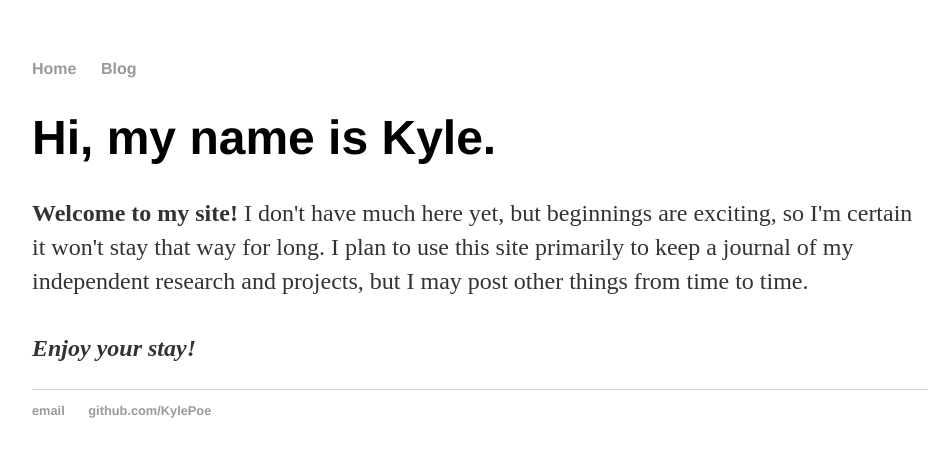
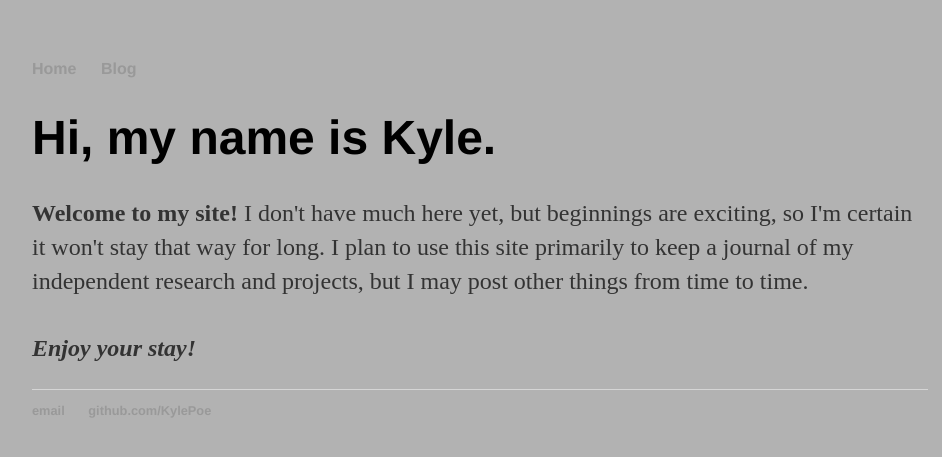
Before and after one commit to KylePoe/kylepoe.info, a Jekyll site: the page built from index.html, in a window 1280 px wide. Shown: the top 457 px of the page, without its empty margins (160-1102 px from the left). Built offline with Jekyll 4.4.1, drawn with Linux system fonts in a browser that asks for light colours.

Commit message:
Update main.css

```diff
--- a/css/main.css
+++ b/css/main.css
@@ -1,6 +1,7 @@
 body {
     margin: 60px auto;
     width: 70%;
+    background-color: #b2b2b2;
 }
 nav ul, footer ul {
     font-family:'Helvetica', 'Arial', 'Sans-Serif';
```
